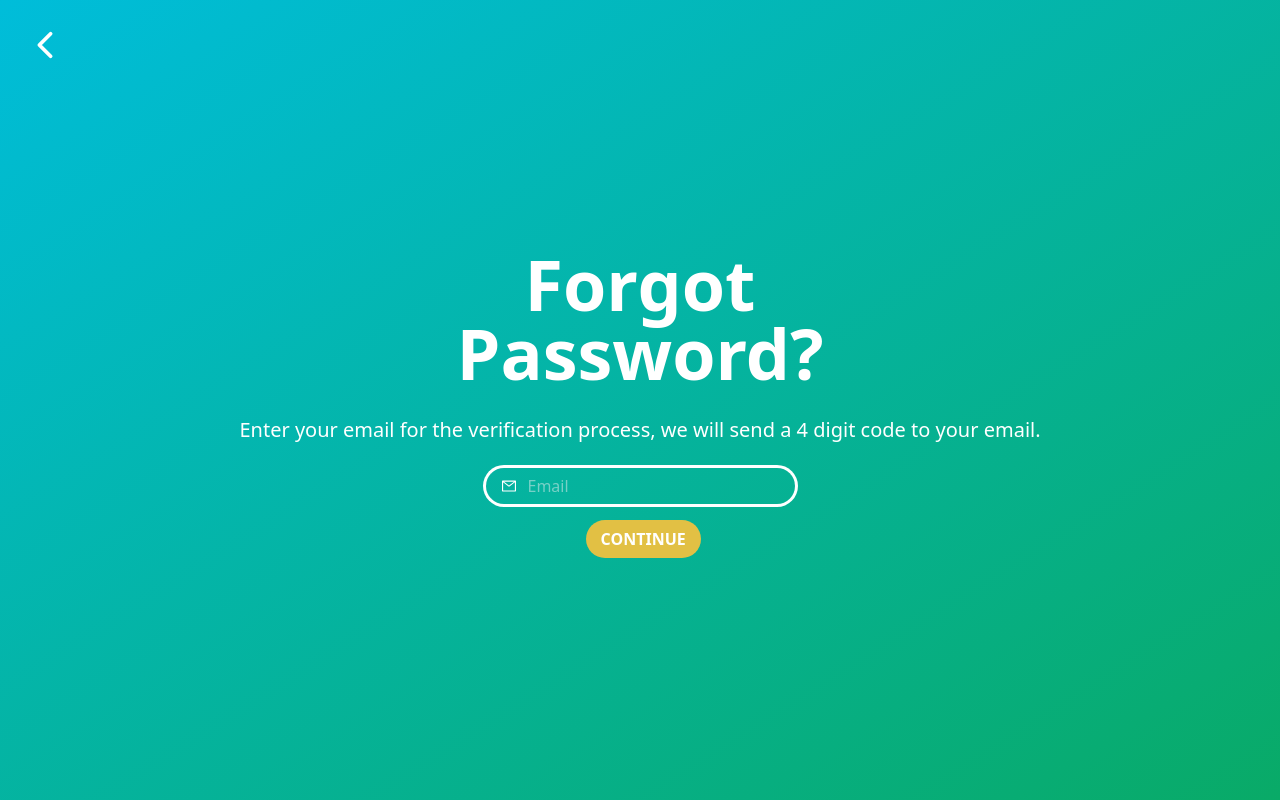
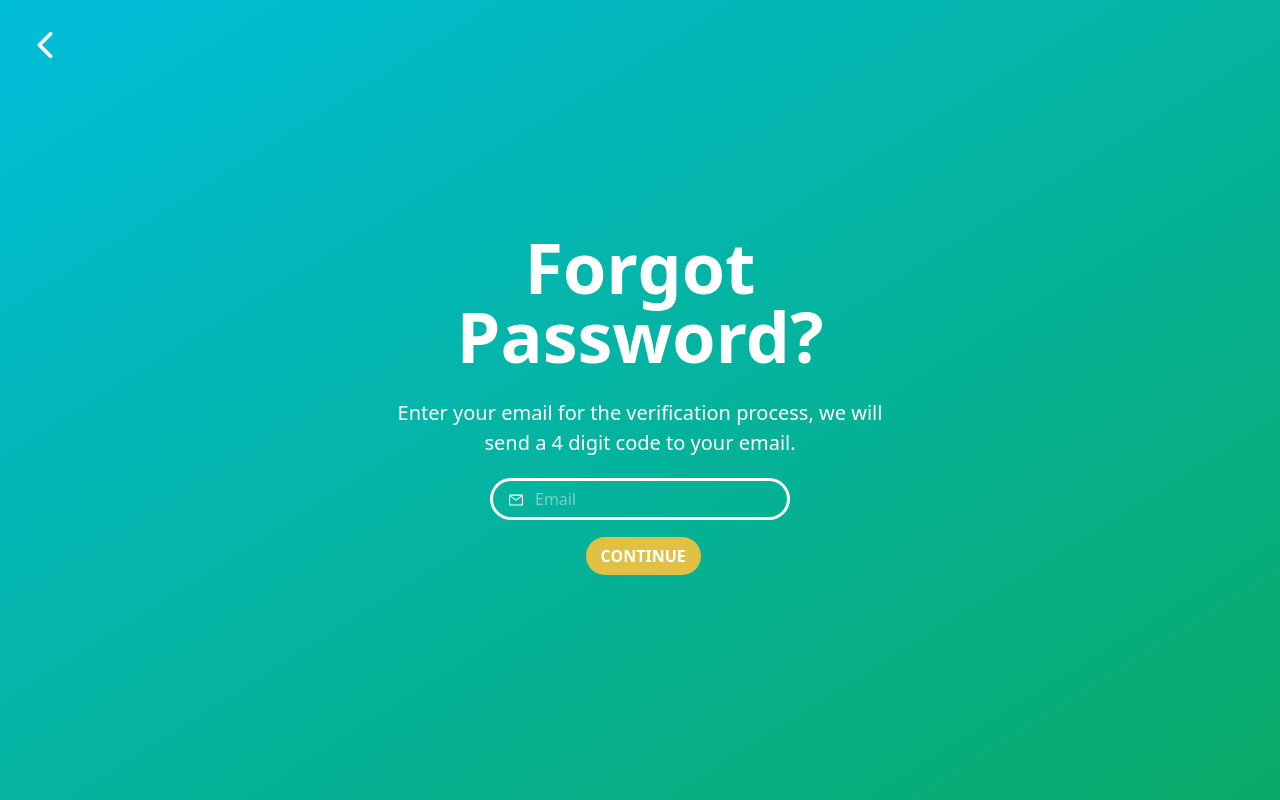
Before and after one commit to Mkamboykos/Zerbez-pwa, a React (Create React App) app in the folder client/: page /ForgotPassword in a window 1280 px wide. Built offline with nearby package versions, Linux system fonts and the light colour scheme.

Commit message:
optimized and finished 1/2 forgot password error msg

```diff
--- a/client/src/Components/ForgotPassword_Page/ForgotPassword.js
+++ b/client/src/Components/ForgotPassword_Page/ForgotPassword.js
@@ -26,7 +26,8 @@ class ForgotPassword extends Component{
             code: "",
             nodesTogether: "",
             enterEmailDisplay: true,
-            user: ""
+            user: "",
+            btnDisplay: true,
         });
     }
 
@@ -42,6 +43,7 @@ class ForgotPassword extends Component{
             [field]: value,
             errorEmail: false,
             helperTextEmail: '',
+            btnDisplay: false,
         })
     }
 
@@ -103,14 +105,14 @@ class ForgotPassword extends Component{
             }else if (this.state.isValid === true){
                 this.setState({
                     enterCode: true,
+                    btnDisplay:true,
                     enterEmailDisplay: false
                 });
-        }}).catch((e) => {
+        }}).catch(error => {
             this.setState({
-                error: `${e.response.status}`
+                error: `${error}`
             })
-
-            if(this.state.error === '404'){
+            if(this.state.error !== ''){
                 this.setState({
                     helperTextEmail: 'Email could not be found!',
                     errorEmail: true,
@@ -215,14 +217,13 @@ class ForgotPassword extends Component{
     render() {
         if(this.state.enterEmailDisplay === true){
             return (
-                <div>
+
                 <div className="forgotContainer">
+
                     <div className="forgotPasswordTitleContainer">
                         <h1 className="forgotTitleText"><b>Forgot</b></h1>
                         <h1 className="passwordTitleText"><b>Password?</b></h1>
                     </div>
-                        <div>
-                            <Form onKeyPress={this.handleKeyPressContinue} onSubmit={this.verifyCredentials}>
 
                     <div className="forgotPasswordTextContainer">
                         <p className="forgotPasswordText">
@@ -230,9 +231,11 @@ class ForgotPassword extends Component{
                         </p>
                     </div>
 
+                    <Form onKeyPress={this.handleKeyPressContinue} onSubmit={this.verifyCredentials}>
+                        <div className="inputContainer">
                             <Form.Group className="contentBarPassword">
-                                    <InputGroup>
-                                        <InputGroup.Text><AiOutlineMail/></InputGroup.Text>
+                                <InputGroup className="forgotInputGroup">
+                                    <InputGroup.Text style={{display: 'inline-block'}}><AiOutlineMail/></InputGroup.Text>
                                     <Form.Control
                                         type="email"
                                         placeholder="Email"
@@ -241,22 +244,23 @@ class ForgotPassword extends Component{
                                         className="contentBarText"
                                         onChange={this.handleEmail}
                                         isInvalid={this.state.errorEmail}
-                                            style={{borderTopRightRadius: '25px', borderBottomRightRadius: '25px', borderBottomLeftRadius: 0, borderTopLeftRadius: 0}}
+                                        style={{borderTopRightRadius: '25px', borderBottomRightRadius: '25px', borderBottomLeftRadius: 0, borderTopLeftRadius: 0, display: 'inline-grid', width: '89%'}}
                                     />
-                                        <div className="invalid-tooltip" style={{marginTop: '0.3rem'}}>
+                                    <div className="invalid-tooltip" style={{position: 'static', marginTop: '0.3rem', width: 'fit-content'}}>
                                         <span>{this.state.helperTextEmail}</span>
                                     </div>
                                 </InputGroup>
                             </Form.Group>
-                                <div>
-                                    <button className="continue_button_forgotPassword" type="submit"  onClick={this.handleContinue} >
-                                        <b>CONTINUE</b>
-                                    </button>
+
+
+                            <div className="input_and_login_Container">
+                                <button className="continue_button_forgotPassword" type="submit" disabled={this.state.btnDisplay} onClick={this.handleContinue}> <b>CONTINUE</b> </button>
+                            </div>
                        </div>
                     </Form>
-                        </div>
-                    </div>
+
                     <Link to={"/"} className="link" aria-label="Back to home"><IoChevronBack className="Back_button_ForgotPassword"/></Link>
+
                 </div>
             );
         }else if (this.state.enterCode === true){
--- a/client/src/Components/Login_Page/Home.js
+++ b/client/src/Components/Login_Page/Home.js
@@ -218,11 +218,10 @@ class Home extends Component{
                             </InputGroup>
                         </Form.Group>
 
-                        <div>
-                            <button className="Submit_button_Home" type="save" disabled={this.state.btnDisplay} onClick={this.handleSubmit} >
-                                <b>SUBMIT</b>
-                            </button>
-                        </div>
+                        <button className="Submit_button_Home" type="save" id="loginButton" disabled={this.state.btnDisplay} onClick={this.handleSubmit} >
+                            <b>SUBMIT</b>
+                        </button>
+
                         {this.renderRedirect()}
                     </Form>
                     <IoChevronBack className="Back_button_EnterCode link" onClick={this.refreshPage}/>
@@ -239,7 +238,7 @@ class Home extends Component{
                     <h1 className="homeTitleWaiterText"><b>Waiter</b></h1>
                 </div>
 
-                <img src={homeLogoA} alt=""  className="homePageImageContainer" loading="eager"/>
+                <img src={homeLogoA} alt=""  className="homePageImageContainer" loading="lazy"/>
 
                 <Form onKeyPress={this.handleKeyPressLogin} onSubmit={this.verifyCredentials}>
                     <div className="inputContainer">
--- a/client/src/index.css
+++ b/client/src/index.css
@@ -588,12 +588,14 @@ div.MuiSelect-select.MuiSelect-select {
 
 .forgotContainer{
   display: inline-flex;
-  flex-direction: column;
+  flex-direction: row;
   box-sizing: border-box;
-  align-items: center;
+  align-items: stretch;
   justify-content: center;
-  height: 100vh;
+  width: 500px;
+  padding: 0;
   overflow: hidden;
+  flex-wrap: wrap;
 }
 
 .forgotPasswordTitleContainer{
@@ -609,8 +611,6 @@ div.MuiSelect-select.MuiSelect-select {
   box-sizing: border-box;
   align-items: center;
   justify-content: center;
-  height: 100%;
-
 }
 
 /* Forgot Page Title */
@@ -655,11 +655,16 @@ div.MuiSelect-select.MuiSelect-select {
 
 .contentBarPassword{
   margin: 0 auto;
-  width: 315px;
+  width: 300px;
+  display: flex;
   padding-bottom: 13px;
+  flex-direction: column;
 }
 
-
+div.forgotInputGroup.input-group{
+  display: block;
+  text-align: -webkit-center;
+}
 
 
 
```
Also changed, not shown: client/src/Components/Login_Page/SignUp.js (indentation only). Lines whose indentation alone changed are shown as unchanged.
